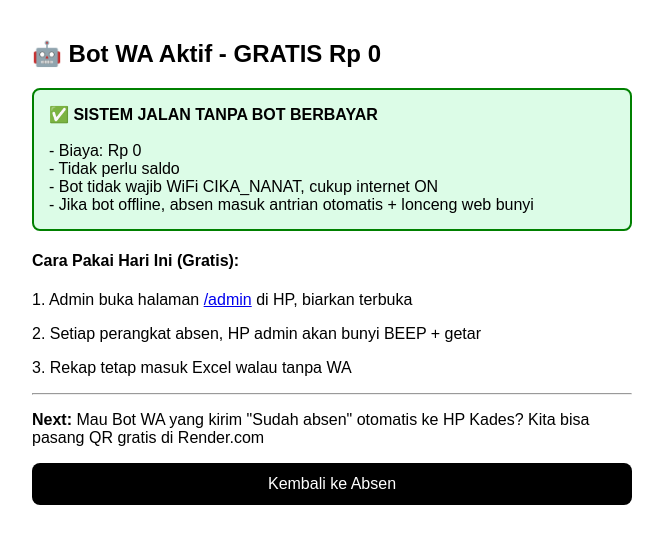
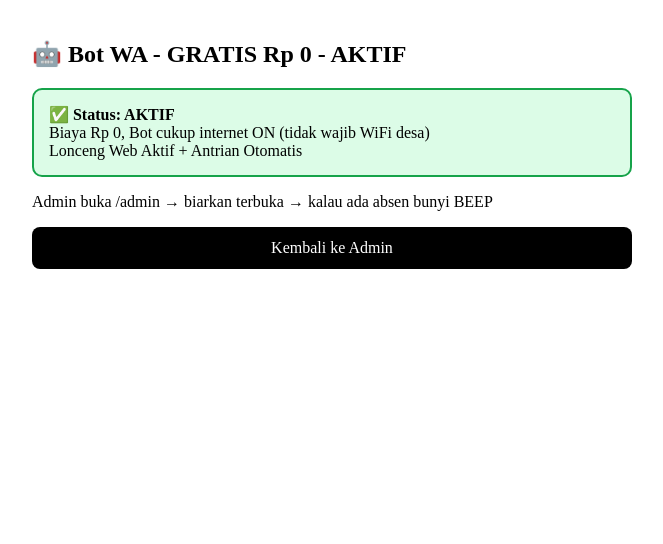
Before and after one commit to desagunungsari207/Absensi-Perangkat, a Next.js app: page /setting-bot in a window 1280 px wide. Shown: the top 544 px of the page, without its empty margins (308-971 px from the left). Built offline with nearby package versions, Linux system fonts and the light colour scheme.

Commit message:
Update SettingBot component layout and content

```diff
--- a/app/setting-bot/page.js
+++ b/app/setting-bot/page.js
@@ -1,22 +1,13 @@
 'use client';
 export default function SettingBot(){
   return (
-    <div style={{padding:20, fontFamily:'sans-serif', maxWidth:600, margin:'0 auto'}}>
-      <h2>🤖 Bot WA Aktif - GRATIS Rp 0</h2>
-      <div style={{background:'#dcfce7', padding:15, borderRadius:8, border:'2px solid green'}}>
-        <b>✅ SISTEM JALAN TANPA BOT BERBAYAR</b><br/><br/>
-        - Biaya: Rp 0<br/>
-        - Tidak perlu saldo<br/>
-        - Bot tidak wajib WiFi CIKA_NANAT, cukup internet ON<br/>
-        - Jika bot offline, absen masuk antrian otomatis + lonceng web bunyi
+    <div style={{padding:20, maxWidth:600, margin:'0 auto'}}>
+      <h2>🤖 Bot WA - GRATIS Rp 0 - AKTIF</h2>
+      <div style={{background:'#dcfce7', padding:15, borderRadius:10, border:'2px solid #16a34a'}}>
+        <b>✅ Status: AKTIF</b><br/>Biaya Rp 0, Bot cukup internet ON (tidak wajib WiFi desa)<br/>Lonceng Web Aktif + Antrian Otomatis
       </div>
-      <h4>Cara Pakai Hari Ini (Gratis):</h4>
-      <p>1. Admin buka halaman <a href="/admin">/admin</a> di HP, biarkan terbuka</p>
-      <p>2. Setiap perangkat absen, HP admin akan bunyi BEEP + getar</p>
-      <p>3. Rekap tetap masuk Excel walau tanpa WA</p>
-      <hr/>
-      <p><b>Next:</b> Mau Bot WA yang kirim "Sudah absen" otomatis ke HP Kades? Kita bisa pasang QR gratis di Render.com</p>
-      <a href="/" style={{display:'block', textAlign:'center', padding:12, background:'black', color:'white', borderRadius:8, marginTop:10, textDecoration:'none'}}>Kembali ke Absen</a>
+      <p>Admin buka /admin → biarkan terbuka → kalau ada absen bunyi BEEP</p>
+      <a href="/admin" style={{display:'block', padding:12, background:'black', color:'white', textAlign:'center', borderRadius:8, textDecoration:'none'}}>Kembali ke Admin</a>
     </div>
   )
 }
```
